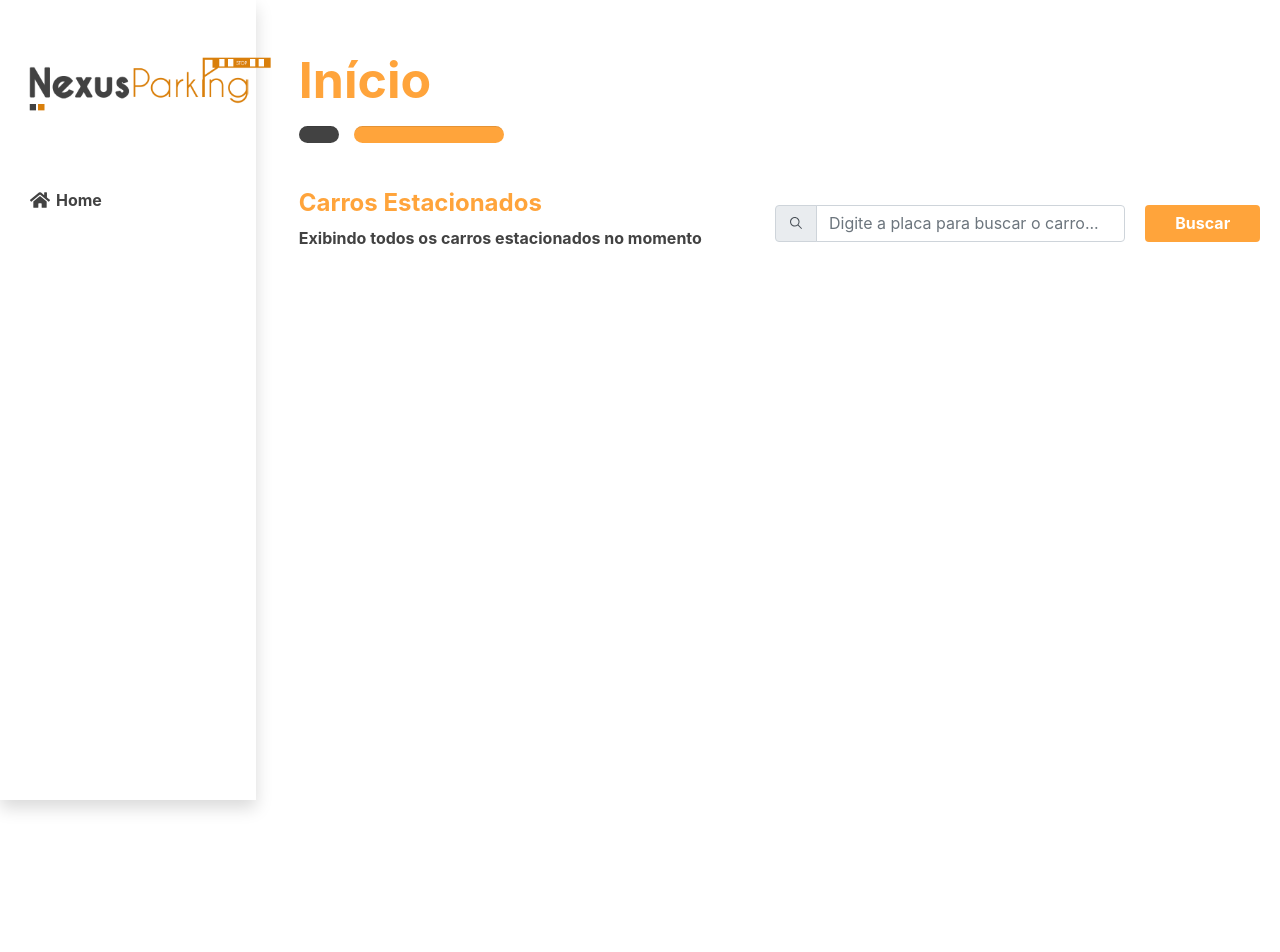
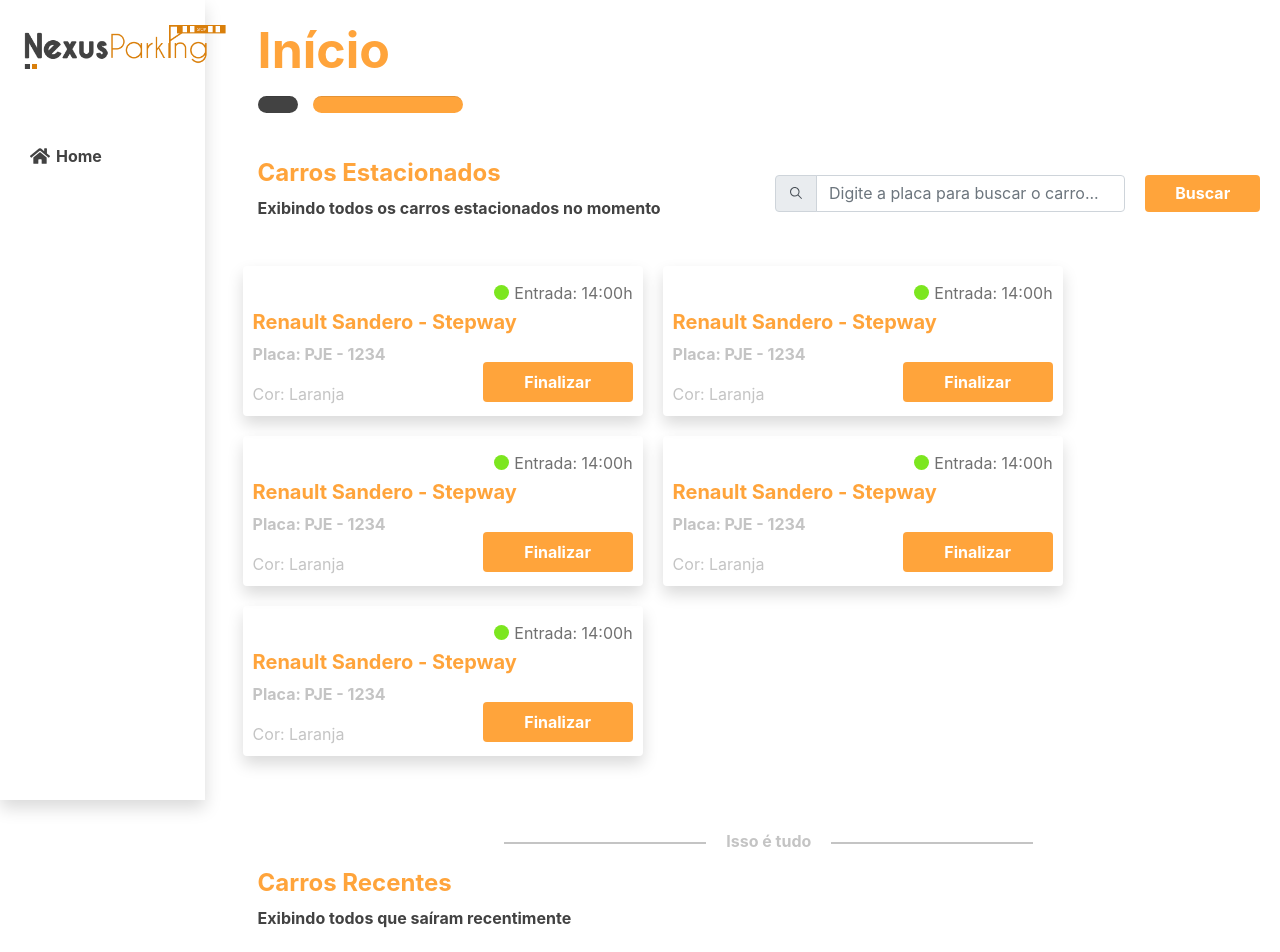
Before and after one commit to nexus-developers/NexusParking, a React (Create React App) app in the folder nexus-parking/: page /dashboard in a window 1280 px wide. Shown: the top 952 px of the page. Before the commit the page ends 800 px from the top, so only its background shows below. Built offline with nearby package versions, Linux system fonts and the light colour scheme.

Commit message:
cards dashboard

```diff
--- a/nexus-parking/src/Components/Container/Container.js
+++ b/nexus-parking/src/Components/Container/Container.js
@@ -1,5 +1,6 @@
 import styled from 'styled-components';
 
 export const Container = styled.div`
-  margin-left: 21%;
+  margin-left: 17%;
+  overflow-x: hidden;
 `;
--- a/nexus-parking/src/Components/Sidebar/styles.js
+++ b/nexus-parking/src/Components/Sidebar/styles.js
@@ -3,7 +3,7 @@ import styled from 'styled-components';
 export const Container = styled.div`
   top: 0;
   height: 100vh;
-  width: 20vw;
+  width: 16vw;
   display: flex;
   flex-direction: column;
   position: fixed;
@@ -14,8 +14,8 @@ export const Container = styled.div`
 export const LogoContainer = styled.div`
 
   img{
-    width: 300px;
-    margin-top: 40px;
+    width: 250px;
+    margin-top: 10px;
   }
 `
 
--- a/nexus-parking/src/Pages/Dashboard/Dashboard.js
+++ b/nexus-parking/src/Pages/Dashboard/Dashboard.js
@@ -4,6 +4,7 @@ import React from 'react';
 import { Container } from '../../Components/Container/Container';
 
 import { IoIosSearch } from 'react-icons/io'
+
 
 // Intern Styles
 import {
@@ -17,7 +18,20 @@ import {
   MenuTitle,
   MenuDescription,
   SearchCamp,
-  SearchButton
+  SearchButton,
+  CardsContainer,
+  Cards,
+  Card,
+  BadgeElement,
+  CarModel,
+  Divisor,
+  CarInformations,
+  LicensePlate,
+  CarColor,
+  FinishButton,
+  AreaDivisor,
+  Hr,
+  AreaDivisorText
 } from './styles'
 
 export default function Dashboard() {
@@ -59,6 +73,143 @@ export default function Dashboard() {
             </SearchButton>
           </SearchCamp>
         </Menu>
+
+      <CardsContainer>
+        <Cards className='row' >
+            <Card className='shadow'>
+              <header>
+                  <BadgeElement green/>
+                  <span>Entrada: 14:00h</span>
+              </header>
+              <CarModel>
+                Renault Sandero - Stepway
+              </CarModel>
+              <Divisor>
+                <CarInformations>
+                  <LicensePlate>Placa: PJE - 1234</LicensePlate>
+                  <CarColor>Cor: Laranja</CarColor>
+                </CarInformations>
+                <FinishButton>
+                    Finalizar
+                </FinishButton>
+              </Divisor>
+            </Card>
+
+            <Card className='shadow'>
+              <header>
+                  <BadgeElement green/>
+                  <span>Entrada: 14:00h</span>
+              </header>
+              <CarModel>
+                Renault Sandero - Stepway
+              </CarModel>
+              <Divisor>
+                <CarInformations>
+                  <LicensePlate>Placa: PJE - 1234</LicensePlate>
+                  <CarColor>Cor: Laranja</CarColor>
+                </CarInformations>
+                <FinishButton>
+                    Finalizar
+                </FinishButton>
+              </Divisor>
+            </Card>
+
+            <Card className='shadow'>
+              <header>
+                  <BadgeElement green/>
+                  <span>Entrada: 14:00h</span>
+              </header>
+              <CarModel>
+                Renault Sandero - Stepway
+              </CarModel>
+              <Divisor>
+                <CarInformations>
+                  <LicensePlate>Placa: PJE - 1234</LicensePlate>
+                  <CarColor>Cor: Laranja</CarColor>
+                </CarInformations>
+                <FinishButton>
+                    Finalizar
+                </FinishButton>
+              </Divisor>
+            </Card>
+
+
+        <Card className='shadow'>
+              <header>
+                  <BadgeElement green/>
+                  <span>Entrada: 14:00h</span>
+              </header>
+              <CarModel>
+                Renault Sandero - Stepway
+              </CarModel>
+              <Divisor>
+                <CarInformations>
+                  <LicensePlate>Placa: PJE - 1234</LicensePlate>
+                  <CarColor>Cor: Laranja</CarColor>
+                </CarInformations>
+                <FinishButton>
+                    Finalizar
+                </FinishButton>
+              </Divisor>
+            </Card>
+
+            <Card className='shadow'>
+              <header>
+                  <BadgeElement green/>
+                  <span>Entrada: 14:00h</span>
+              </header>
+              <CarModel>
+                Renault Sandero - Stepway
+              </CarModel>
+              <Divisor>
+                <CarInformations>
+                  <LicensePlate>Placa: PJE - 1234</LicensePlate>
+                  <CarColor>Cor: Laranja</CarColor>
+                </CarInformations>
+                <FinishButton>
+                    Finalizar
+                </FinishButton>
+              </Divisor>
+            </Card>
+            </Cards>
+      </CardsContainer>
+
+      <AreaDivisor>
+        <Hr/>
+        <AreaDivisorText>Isso é tudo</AreaDivisorText>
+        <Hr/>
+      </AreaDivisor>
+
+      <MenuTitleDiv>
+        <MenuTitle>
+          Carros Recentes
+        </MenuTitle>
+        <MenuDescription>
+          Exibindo todos que saíram recentimente
+        </MenuDescription>
+      </MenuTitleDiv>
+      <CardsContainer>
+        <Cards className='row' >
+            <Card className='shadow'>
+              <header>
+                  <BadgeElement finalizado/>
+                  <span>Saída: 18:00h</span>
+              </header>
+              <CarModel>
+                Renault Sandero - Stepway
+              </CarModel>
+              <Divisor>
+                <CarInformations>
+                  <LicensePlate>Placa: PJE - 1234</LicensePlate>
+                  <CarColor>Cor: Laranja</CarColor>
+                </CarInformations>
+                <FinishButton finalizado>
+                    Finalizado
+                </FinishButton>
+              </Divisor>
+            </Card>
+          </Cards>
+        </CardsContainer>
       </InternContainer>
     </Container>
   );
--- a/nexus-parking/src/Pages/Dashboard/styles.js
+++ b/nexus-parking/src/Pages/Dashboard/styles.js
@@ -1,8 +1,9 @@
 import styled from 'styled-components';
 
 export const InternContainer = styled.div`
-    margin-left: 30px;
-    margin-top: 50px;
+    margin-left: 40px;
+    margin-top: 20px;
+    /* overflow-x: hidden; */
 `
 
 export const Title = styled.h1`
@@ -83,3 +84,106 @@ export const SearchButton = styled.button`
     border-radius: 4px;
     font-weight: bold;
 `
+
+
+export const CardsContainer = styled.div`
+    margin-top: 30px;
+`
+
+export const Cards = styled.div`
+
+display: flex;
+/* margin-right: 20px; */
+
+`
+
+
+export const Card = styled.div`
+    width: 400px;
+    padding: 10px;
+    height: 150px;
+    border-radius: 4px;
+    margin-right: 20px;
+    margin-bottom: 20px;
+
+    &:hover{
+        border: 2px solid  #FFA43B;
+    }
+
+
+    header{
+        display: flex;
+        flex-direction: row;
+        align-items: center;
+        justify-content: flex-end;
+        margin-top: 5px;
+
+        span{
+            color: #707070;
+        }
+    }
+`
+export const BadgeElement = styled.div`
+    width: 15px;
+    height: 15px;
+    border-radius: 50%;
+    background-color: ${ props => props.finalizado ? '#DC3131' : '#7CE61F' };
+    margin-right: 5px;
+`
+
+export const CarModel = styled.h5`
+    color: #FFA43B;
+    font-weight: bold;
+    margin-top: 5px;
+`
+
+export const Divisor = styled.div`
+    display: flex;
+    flex-direction: row;
+    justify-content: space-between;
+`
+
+export const CarInformations = styled.div`
+    display: flex;
+    flex-direction: column;
+`
+
+export const LicensePlate = styled.p`
+    font-weight: bold;
+    color: #C4C4C4;
+`
+
+export const CarColor = styled.p`
+    color: #C4C4C4;
+`
+
+export const FinishButton = styled.button`
+    margin-top: 20px;
+    width: 150px;
+    height: 40px;
+    background-color: ${props => props.finalizado ? '#6DD611' : '#FFA43B'};
+    border: none;
+    border-radius: 4px;
+    color: #fff;
+    font-weight: bold;
+`
+export const AreaDivisor = styled.div`
+    margin-top: 50px;
+    display: flex;
+    justify-content: center;
+    flex-direction: row;
+`
+
+export const Hr = styled.hr`
+    width: 200px;
+    margin-right: 20px;
+    margin-left: 20px;
+    border: 1px solid #C4C4C4;
+`
+
+export const AreaDivisorText = styled.p`
+    text-align: center;
+    margin-top: 3px;
+    color: #C4C4C4;
+    font-weight: bold;
+`
```
